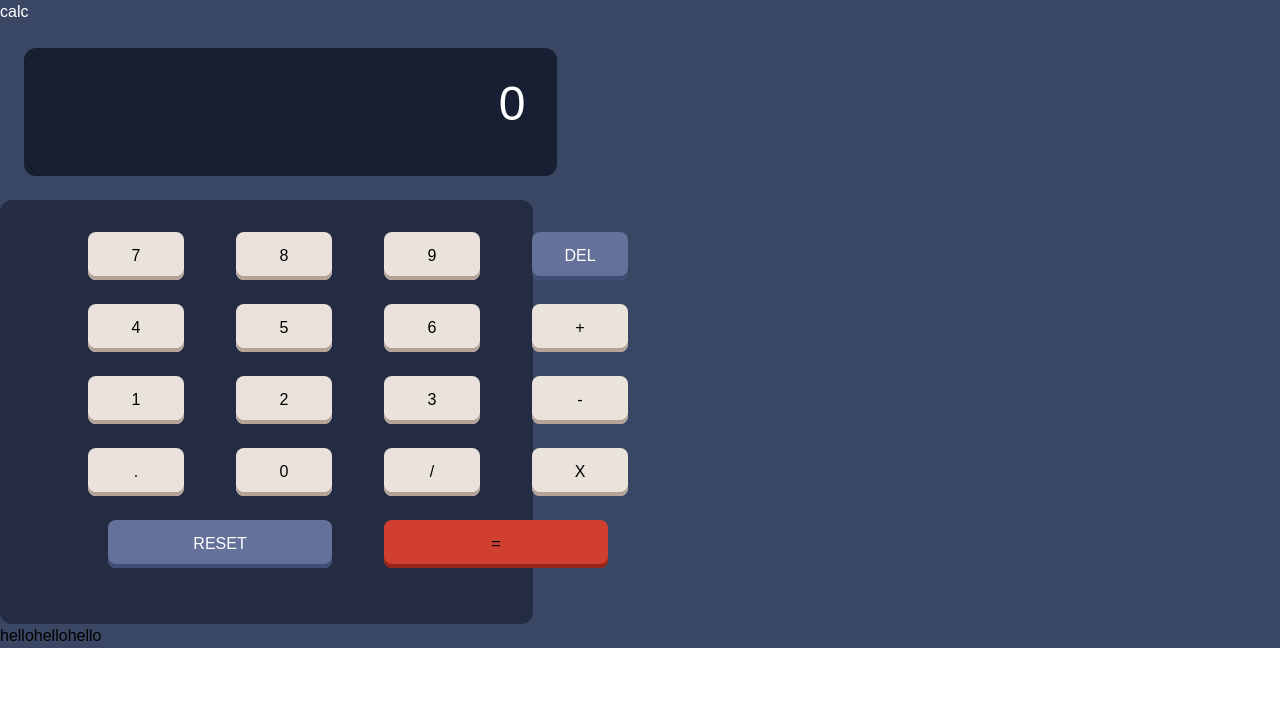
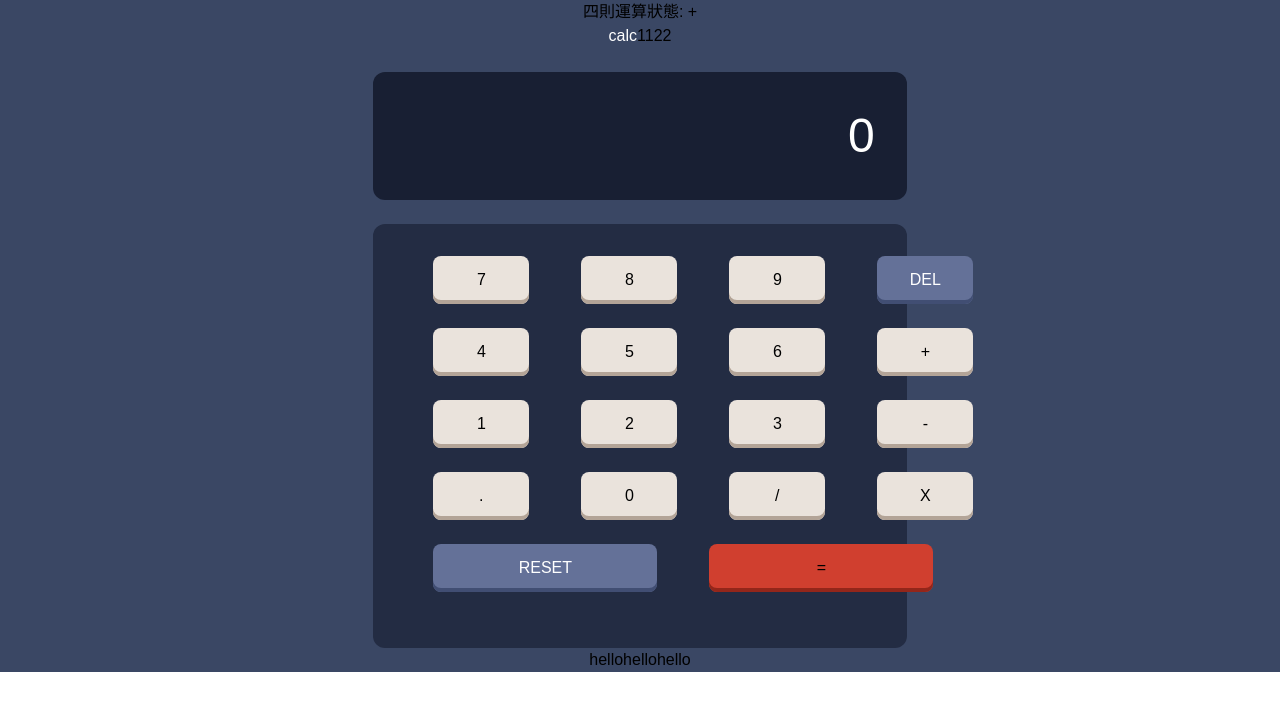
Before and after one commit to haha861924/calculator-app-vue, a Vue app: page / in a window 1280 px wide. Shown: the top 710 px of the page. Built offline with nearby package versions, Linux system fonts and the light colour scheme.

Commit message:
fix center css style

```diff
--- a/src/App.vue
+++ b/src/App.vue
@@ -1,6 +1,6 @@
 <template>
     <div
-        class="w-full h-full"
+        class="w-full h-full grid justify-items-center"
         id="main"
         :class="{
             'bg-theme1': theme1,
@@ -8,7 +8,10 @@
             'bg-theme3': theme3,
         }"
     >
+        四則運算狀態: {{ operator }}
+        <div class="flex items-center">
             <h1
+                class="flex justify-start"
                 :class="{
                     'text-white': theme1,
                     'text-text2': theme2,
@@ -17,9 +20,12 @@
             >
                 calc
             </h1>
+            <div class="flex justify-end"><h1>1122</h1></div>
+        </div>
+
         <!-- screen -->
         <div
-            class="rounded-xl p-8 w-5/12 h-32 m-6 overflow-hidden text-right"
+            class="rounded-xl p-8 w-5/12 h-32 m-6 overflow-hidden text-right grid items-center"
             :class="{
                 'bg-screen1': theme1,
                 'bg-screen2': theme2,
@@ -39,14 +45,14 @@
         </div>
         <!-- keypad -->
         <div
-            class="rounded-xl p-8 w-5/12 h-3/6 grid justify-items-center"
+            class="rounded-xl p-8 w-5/12 grid justify-items-stretch"
             :class="{
                 'bg-keypad1': theme1,
                 'bg-keypad2': theme2,
                 'bg-screen3': theme3,
             }"
         >
-            <div class="mx-7 flex items-center">
+            <div class="flex items-center">
                 <key
                     v-for="key in 3"
                     :key="key"
@@ -65,7 +71,7 @@
                     @click="del()"
                 ></key>
             </div>
-            <div class="mx-7 flex items-center">
+            <div class="flex items-center">
                 <key
                     v-for="key in 3"
                     :key="key"
@@ -83,7 +89,7 @@
                     @keycap="calculation"
                 ></key>
             </div>
-            <div class="mx-7 flex items-center">
+            <div class="flex items-center">
                 <key
                     v-for="key in 3"
                     :key="key"
@@ -101,7 +107,7 @@
                     @keycap="calculation"
                 ></key>
             </div>
-            <div class="mx-7 flex items-center">
+            <div class="flex items-center">
                 <key
                     :label="'.'"
                     :theme1="theme1"
@@ -131,7 +137,7 @@
                     @keycap="calculation"
                 ></key>
             </div>
-            <div class="mx-7 flex items-center">
+            <div class="flex items-center">
                 <key
                     :label="'reset'"
                     :theme1="theme1"
@@ -145,13 +151,15 @@
                     :theme2="theme2"
                     :theme3="theme3"
                     @keycap="calculation"
-                    @click="equal"
+                    @click="equal('again')"
                 ></key>
             </div>
         </div>
+        <div class="flex items-center">
             <button @click="theme = 1">hello</button>
             <button @click="theme = 2">hello</button>
             <button @click="theme = 3">hello</button>
+        </div>
     </div>
 </template>
 
```
Lines whose indentation alone changed are shown as unchanged.
